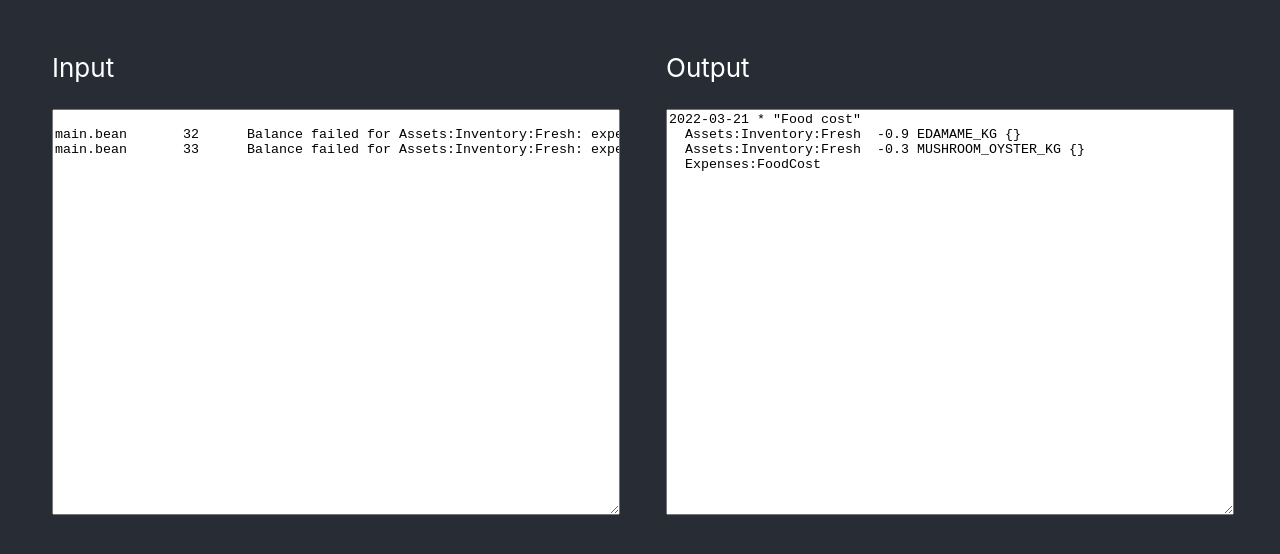
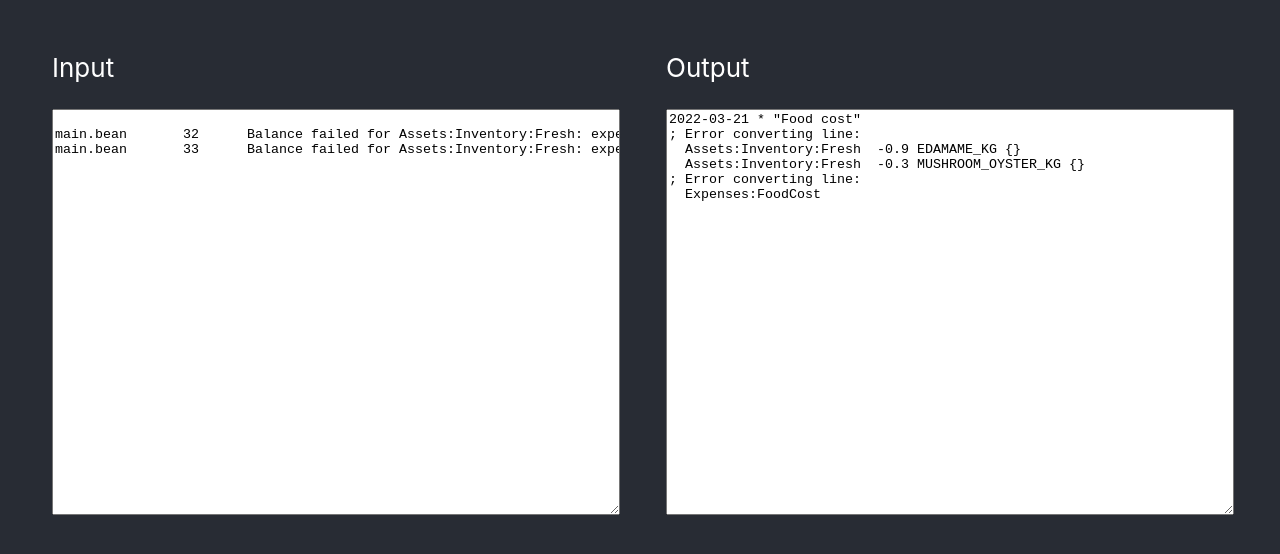
Before and after one commit to tonyxiao/beancount-padding-hack, a React (Create React App) app: page / in a window 1280 px wide. Shown: the top 554 px of the page. Built offline with nearby package versions, Linux system fonts and the light colour scheme.

Commit message:
Handle the too little scenario

```diff
--- a/src/App.tsx
+++ b/src/App.tsx
@@ -20,19 +20,20 @@ function assertionErrorToPaddingTransaction(errStr: string) {
     .map((line) => {
       const match = line.match(
         // eslint-disable-next-line no-useless-escape
-        /Balance failed for (.*?): expected .*?(\w+) \(([\.\d]+) too much/
+        /Balance failed for (.*?): expected .*?(\w+) \(([\.\d]+) too (much|little)/
       );
       if (!match) {
-        return "";
+        return `; Error converting line: ${line}`
       }
-      const [accountName, commodity, quantity] = match.slice(1);
+      const [accountName, commodity, quantity, muchOrLittle] = match.slice(1);
+      const sign = muchOrLittle === 'much' ? '-' : ''
 
-      const out = `  ${accountName}  -${quantity} ${commodity} {}`;
+      const out = `  ${accountName}  ${sign}${quantity} ${commodity} {}`;
 
       console.log(out);
       return out;
     })
-    .filter((l) => !!l)
+
     .join("\n");
 
   return [
```
